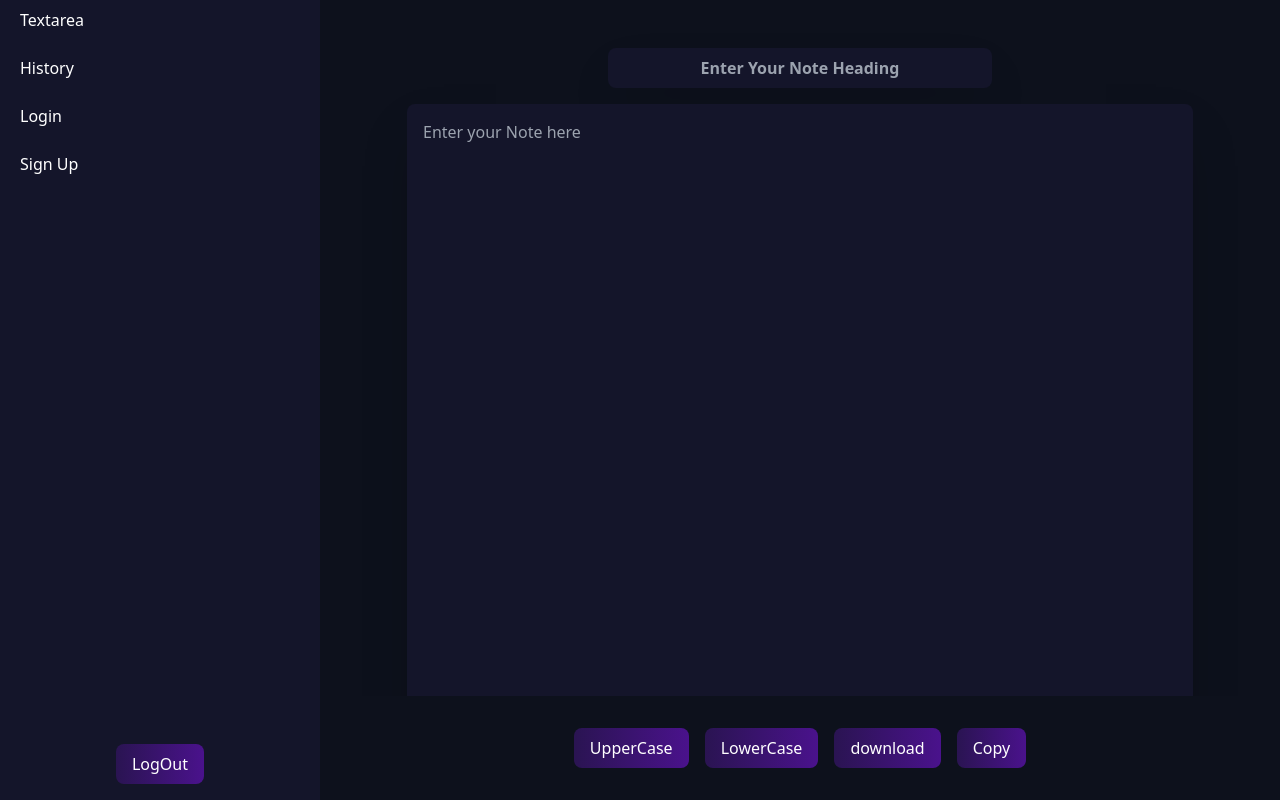
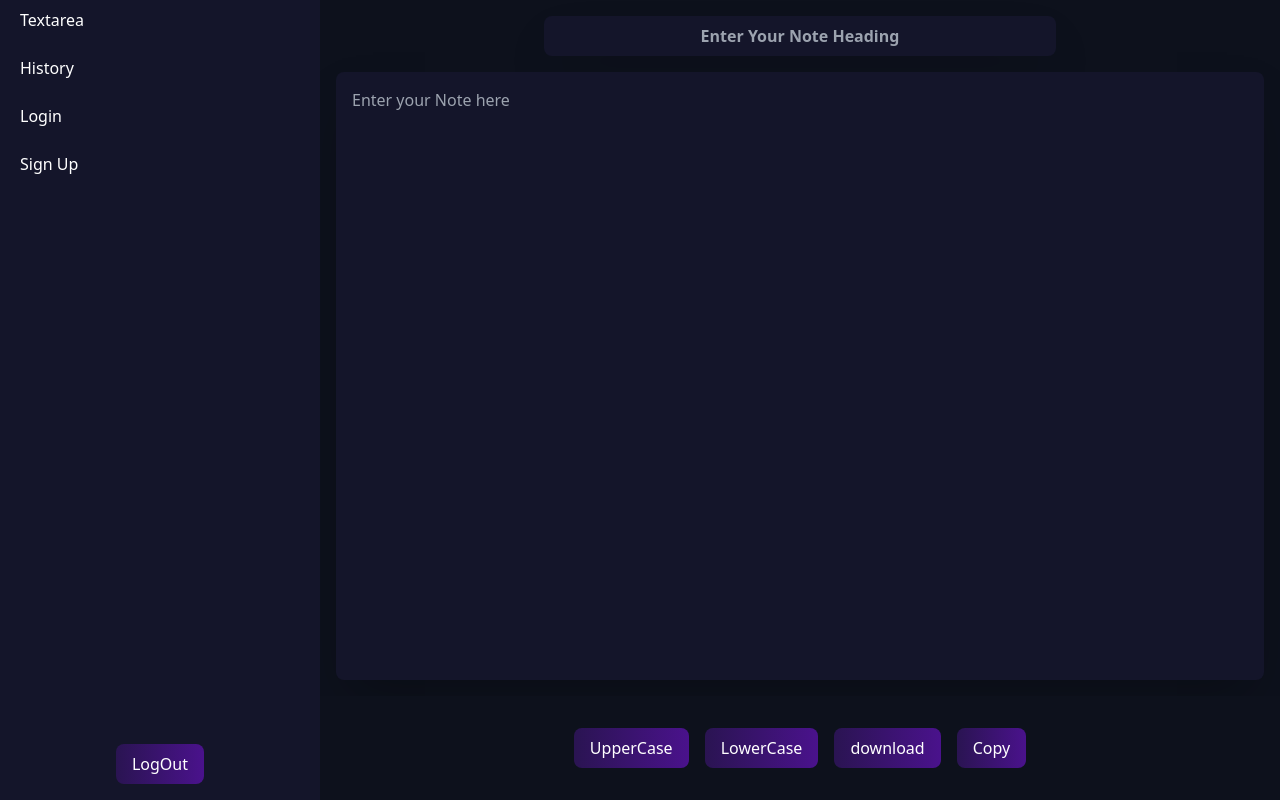
Before and after one commit to hustler78237/Notes, a React (Create React App) app: page / in a window 1280 px wide. Built offline with nearby package versions, Linux system fonts and the light colour scheme.

Commit message:
Add my changes to src folder

```diff
--- a/src/components/Textarea.js
+++ b/src/components/Textarea.js
@@ -1,9 +1,19 @@
 function Textarea() {
     return (
-        <div className="flex flex-col  items-center justify-center justify-between mt-12 gap-4 ">
-            <input type="text" className="w-96 h-10 bg-[#14152a] font-semibold text-[#ffffff] text-center focus:border-white focus:ring-2 focus:ring-indigo-600 focus:outline-none shadow-2xl rounded-lg" placeholder="Enter Your Note Heading"/>
-            <textarea rows="30" cols="80" wrap="soft" className="bg-[#14152a] text-[#ffffff] focus:border-white focus:ring-2 focus:ring-indigo-600 focus:outline-none shadow-2xl rounded-lg p-4" placeholder="Enter your Note here"></textarea>
-        </div>
+        <div className="flex flex-col items-center gap-4 p-4 h-full">
+      {/* Input heading */}
+      <input
+        type="text"
+        className="w-full max-w-lg h-10 bg-[#14152a] font-semibold text-[#ffffff] text-center focus:border-white focus:ring-2 focus:ring-indigo-600 focus:outline-none shadow-2xl rounded-lg"
+        placeholder="Enter Your Note Heading"
+      />
+
+      {/* Textarea auto-fits container */}
+      <textarea
+        className="w-full flex-1 bg-[#14152a] text-[#ffffff] focus:border-white focus:ring-2 focus:ring-indigo-600 focus:outline-none shadow-2xl rounded-lg p-4 resize-none"
+        placeholder="Enter your Note here"
+      ></textarea>
+    </div>
     )
 }
 
```
